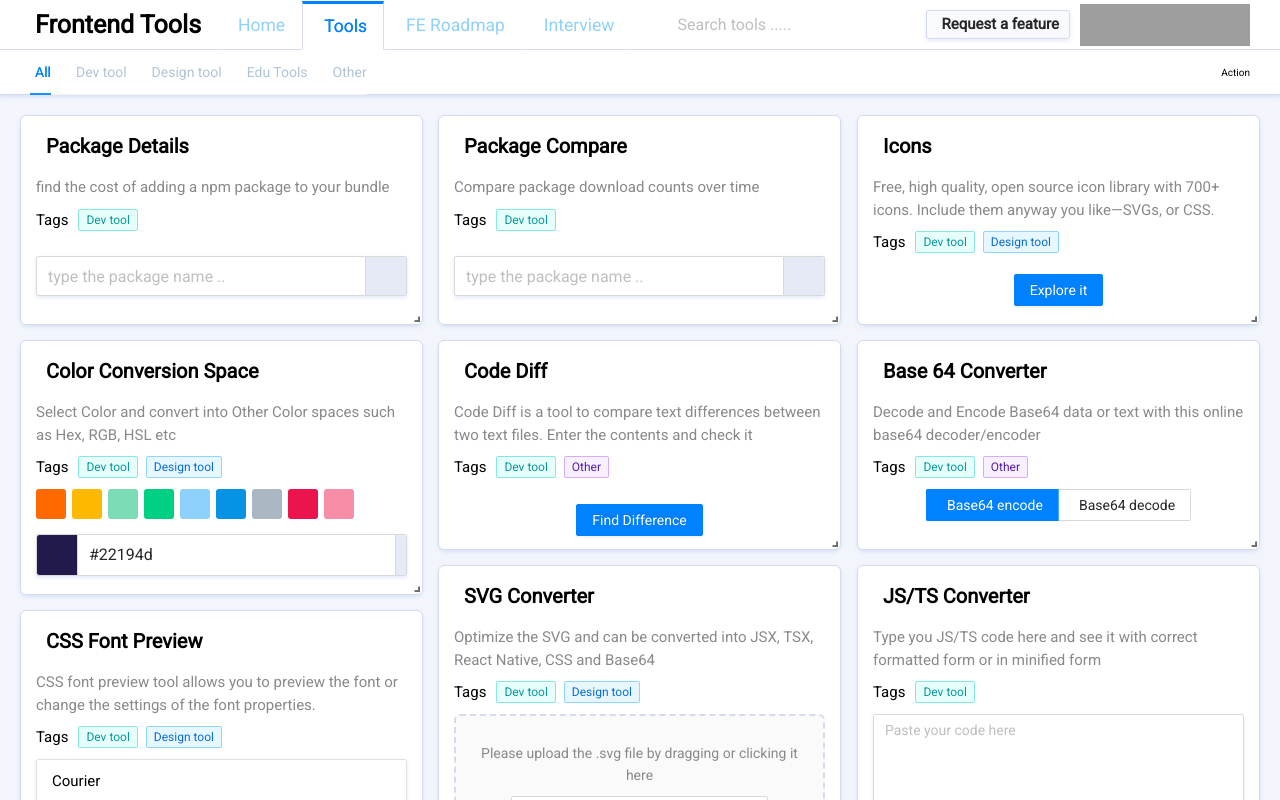
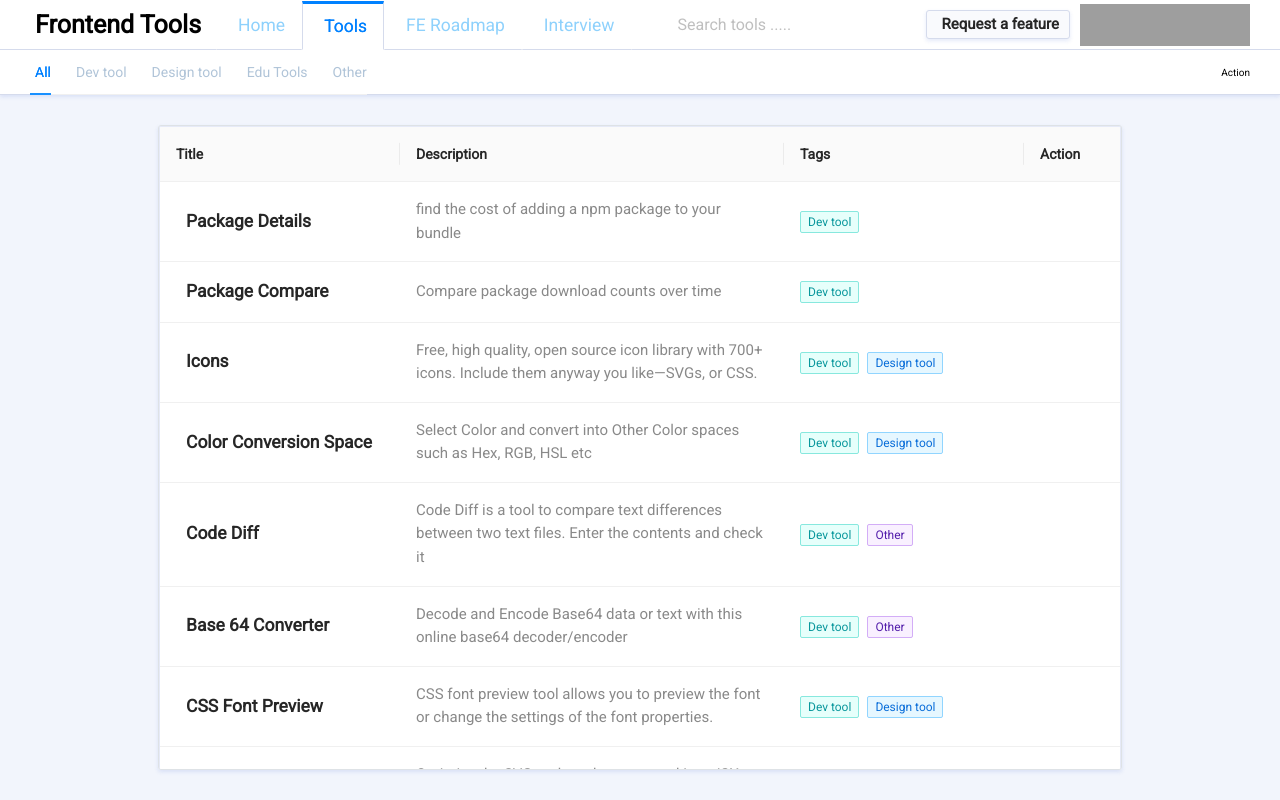
Before and after one commit to sauravgupta2800/frontendtoolkit-frontend, a React (Create React App) app: page /tools in a window 1280 px wide. Built offline with nearby package versions, Linux system fonts and the light colour scheme; grey boxes are pictures that could not be loaded.

Commit message:
list table created

```diff
--- /dev/null
+++ b/src/Components/UI/WidgetLayouts/ListView/ListView.js
@@ -0,0 +1,105 @@
+import { Table, Tag } from "antd";
+import Icon from "../../Common/Icon/Icon";
+import { useHistory } from "react-router-dom";
+
+const ListView = ({ selectedList }) => {
+  const history = useHistory();
+
+  const openDetails = (key) => {
+    history.replace(`/tools/${key}`);
+  };
+
+  const columns = [
+    {
+      title: "Title",
+      dataIndex: "title",
+      width: "25%",
+      render: (text, record) => (
+        <div className="d-flex align-items-center">
+          <Icon
+            withWrapper={false}
+            showCursor={false}
+            iconClass={"ft-color-prime"}
+            {...(record.iconProps || {})}
+            size={"lg"}
+          />
+          <div className="fs-3 fw-bold ms-3 ft-color-dark">{record.title}</div>
+        </div>
+      ),
+    },
+    {
+      title: "Description",
+      dataIndex: "subTitle",
+      width: "40%",
+      render: (description) => (
+        <div className="ft-color-dark2 fs-4">{description}</div>
+      ),
+    },
+    {
+      title: "Tags",
+      dataIndex: "tags",
+      width: "25%",
+      render: (tags) => (
+        <div>
+          {tags.map((tag) => (
+            <Tag key={tag.key} color={tag.color}>
+              {tag.title}
+            </Tag>
+          ))}
+        </div>
+      ),
+    },
+    {
+      title: "Action",
+      dataIndex: "address",
+      width: "10%",
+      render: (text, record) => {
+        return (
+          <div className="d-flex">
+            <div
+              className="ft-card-action-icon"
+              onClick={() => openDetails(record.key_name)}
+            >
+              <Icon
+                id="eye"
+                size={"md"}
+                title={"View Details"}
+                onClick={() => {}}
+              />
+            </div>
+
+            <div className="ft-card-action-icon ms-3">
+              <Icon
+                id="delete"
+                size={"md"}
+                title={"Remove Card"}
+                onClick={() => {}}
+              />
+            </div>
+          </div>
+        );
+      },
+    },
+  ];
+
+  return (
+    <div className="w-80 mx-auto h-100 p-5">
+      <div className="w-100 h-100 overflow-auto rounded-3 border ft-style-1-shadow">
+        <Table
+          pagination={false}
+          dataSource={selectedList}
+          columns={columns}
+          rowKey="index"
+          // components={{
+          //   body: {
+          //     wrapper: this.DraggableContainer,
+          //     row: this.DraggableBodyRow,
+          //   },
+          // }}
+        />
+      </div>
+    </div>
+  );
+};
+
+export default ListView;
--- a/src/Components/UI/WidgetLayouts/WidgetLayouts.js
+++ b/src/Components/UI/WidgetLayouts/WidgetLayouts.js
@@ -3,6 +3,7 @@ import React, { useEffect, useState } from "react";
 import { useSelector, useDispatch } from "react-redux";
 import Icon from "../Common/Icon/Icon";
 import WidgetsHeader from "./WidgetsHeader";
+import ListView from "./ListView/ListView";
 import { setList } from "../../../store/widgetsSlice";
 import { COMPONENTS } from "./config";
 
@@ -38,7 +39,8 @@ const WidgetLayouts = () => {
         {show && (
           <>
             {selectedList.length ? (
-              <DraggableGrid selectedList={selectedList} />
+              // <DraggableGrid selectedList={selectedList} />
+              <ListView selectedList={selectedList} />
             ) : (
               <div className="w-100 h-100 d-flex flex-column align-items-center justify-content-center">
                 <Icon showCursor={false} id="empty" size="xxxl" />
--- a/src/assets/styles/base/_common.scss
+++ b/src/assets/styles/base/_common.scss
@@ -42,6 +42,9 @@
 }
 .w-70 {
   width: 70%;
+}
+.w-80 {
+  width: 80%;
 }
 .w-90 {
   width: 90%;
```
Also changed, not shown: src/assets/Icons/eye.svg (added).
